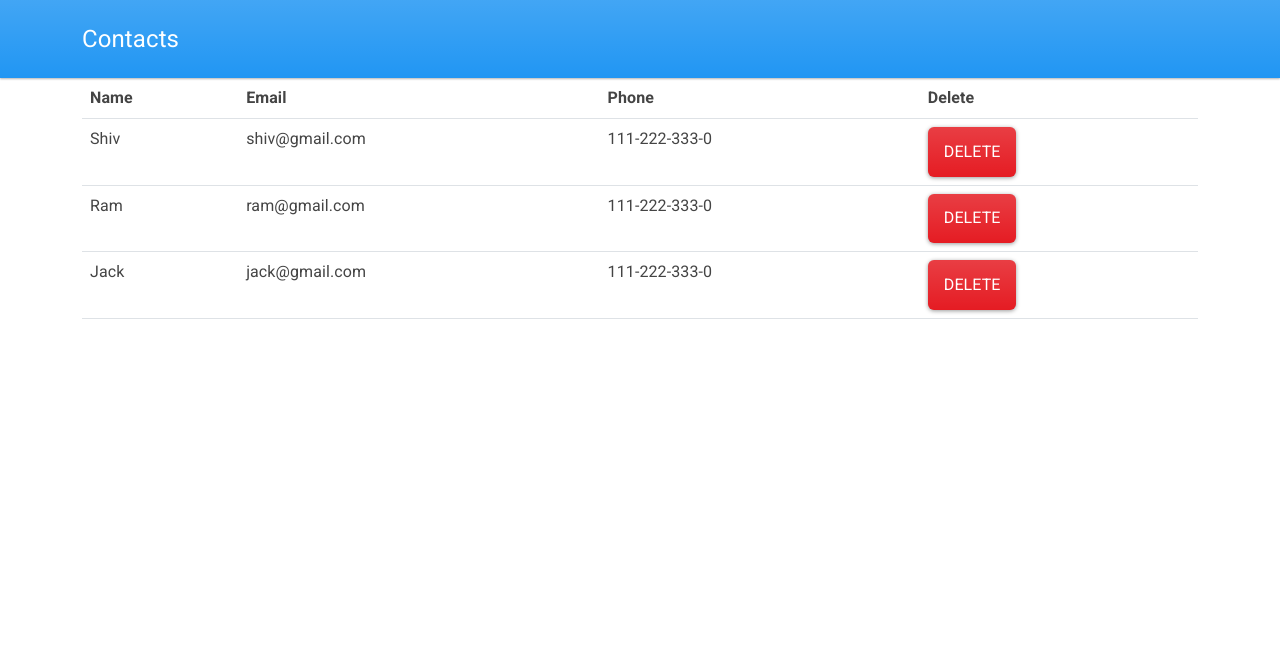
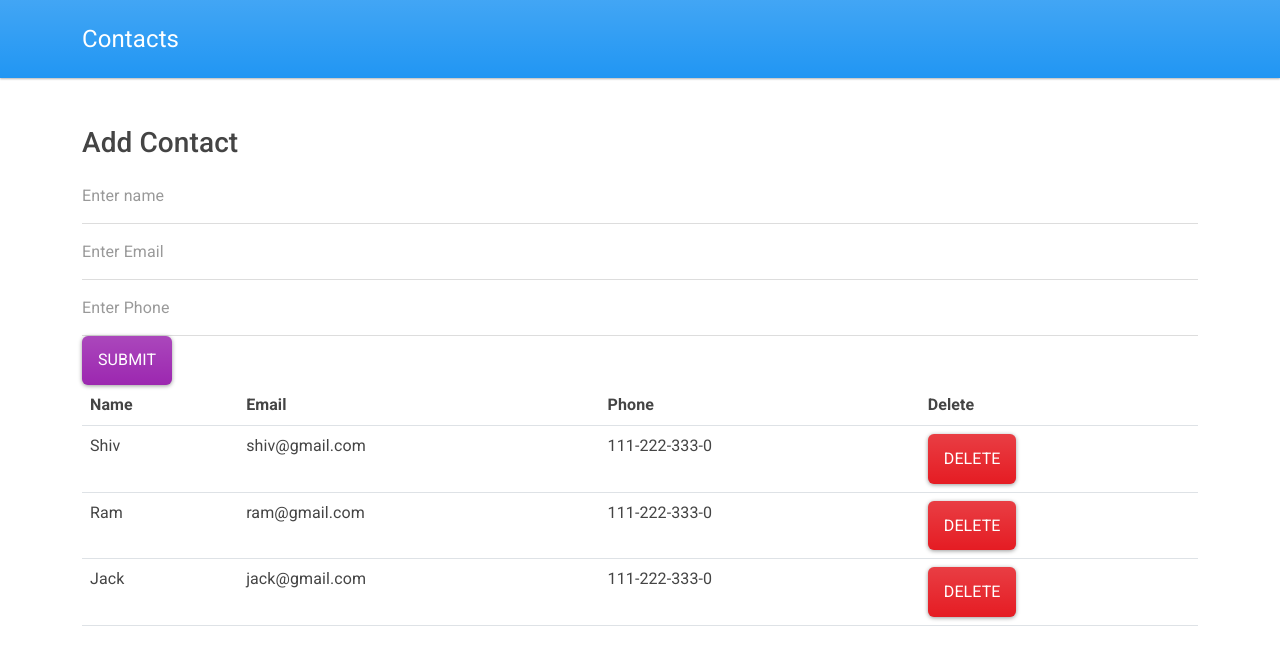
Before and after one commit to shivkumarprajapat/contextapp, a React (Create React App) app: page / in a window 1280 px wide. Shown: the top 660 px of the page. Built offline with nearby package versions, Linux system fonts and the light colour scheme.

Commit message:
React Hooks & Context (12) Add Contact

```diff
--- a/src/App.js
+++ b/src/App.js
@@ -1,4 +1,5 @@
 import React from 'react'
+import ContactForm from './components/ContactForm'
 import Contacts from './components/Contacts'
 import Navbar from './components/Navbar'
 import ContactDataProvider from './Context/ContactData'
@@ -7,8 +8,9 @@ const App = () => {
   return (
     <>
       <Navbar />
-      <div className="container">
+      <div className="container mt-5">
         <ContactDataProvider>
+          <ContactForm/>
           <Contacts />
         </ContactDataProvider>
 
--- a/src/Context/ContactData.js
+++ b/src/Context/ContactData.js
@@ -1,15 +1,18 @@
-import React,{createContext, useState} from 'react'
+import React, { createContext, useState } from 'react'
 
 export const ContactData = createContext()
 
 function ContactDataProvider(props) {
-    const [contacts,setContacts] = useState([
+    const [contacts, setContacts] = useState([
         { id: 1, name: "Shiv", email: "shiv@gmail.com", phone: "111-222-333-0" },
         { id: 2, name: "Ram", email: "ram@gmail.com", phone: "111-222-333-0" },
         { id: 3, name: "Jack", email: "jack@gmail.com", phone: "111-222-333-0" }
     ])
-        return (
-        <ContactData.Provider value={{users:contacts}}>
+    const addContact = (contact) => {
+        setContacts([...contacts, { contact }])
+    }
+    return (
+        <ContactData.Provider value={{ users: contacts, addContact }}>
             {props.children}
         </ContactData.Provider>
     )
--- /dev/null
+++ b/src/Hooks/InputHook.js
@@ -0,0 +1,16 @@
+import { useState } from 'react'
+
+const InputHook = val => {
+
+    const [state, setState] = useState(val)
+
+    const inputField = e => {
+        setState(e.target.value)
+    }
+    const clear = () => {
+        setState("")
+    }
+    return [state, inputField, clear]
+}
+
+export default InputHook
--- a/src/components/ContactForm.js
+++ b/src/components/ContactForm.js
@@ -1,10 +1,38 @@
-import React from 'react'
+import React, { useContext } from 'react'
+import InputHook from '../Hooks/InputHook'
+import { ContactData } from '../Context/ContactData'
+import { v4 as uuidv4 } from 'uuid';
+const ContactForm = () => {
+    const { addContact } = useContext(ContactData)
+    const [name, setName, resetName] = InputHook("");
+    const [email, setEmail, resetEmail] = InputHook("");
+    const [phone, setPhone, resetPhone] = InputHook("");
 
-const ContactForm = () => {
+    const addNewContact = (e) => {
+        e.preventDefault();
+        addContact({ id: uuidv4(), name: name, email: email, phone: phone })
+        resetName();
+        resetEmail();
+        resetPhone();
+    }
     return (
-        <div>
-            <h1>ContactForm</h1>
-        </div>
+        <form onSubmit={addNewContact}>
+            <div className="form-group">
+                <h3>Add Contact</h3>
+            </div>
+            <div className="form-group">
+                <input type="text" name='name' className='form-control' placeholder='Enter name' value={name} onChange={setName} />
+            </div>
+            <div className="form-group">
+                <input type="email" name='email' className='form-control' placeholder='Enter Email' value={email} onChange={setEmail} />
+            </div>
+            <div className="form-group">
+                <input type="text" name='phone' className='form-control' placeholder='Enter Phone' value={phone} onChange={setPhone} />
+            </div>
+            <div className="form-group">
+                <input type="submit" name='phone' className='btn btn-info btn-block' />
+            </div>
+        </form>
     )
 }
 
```
